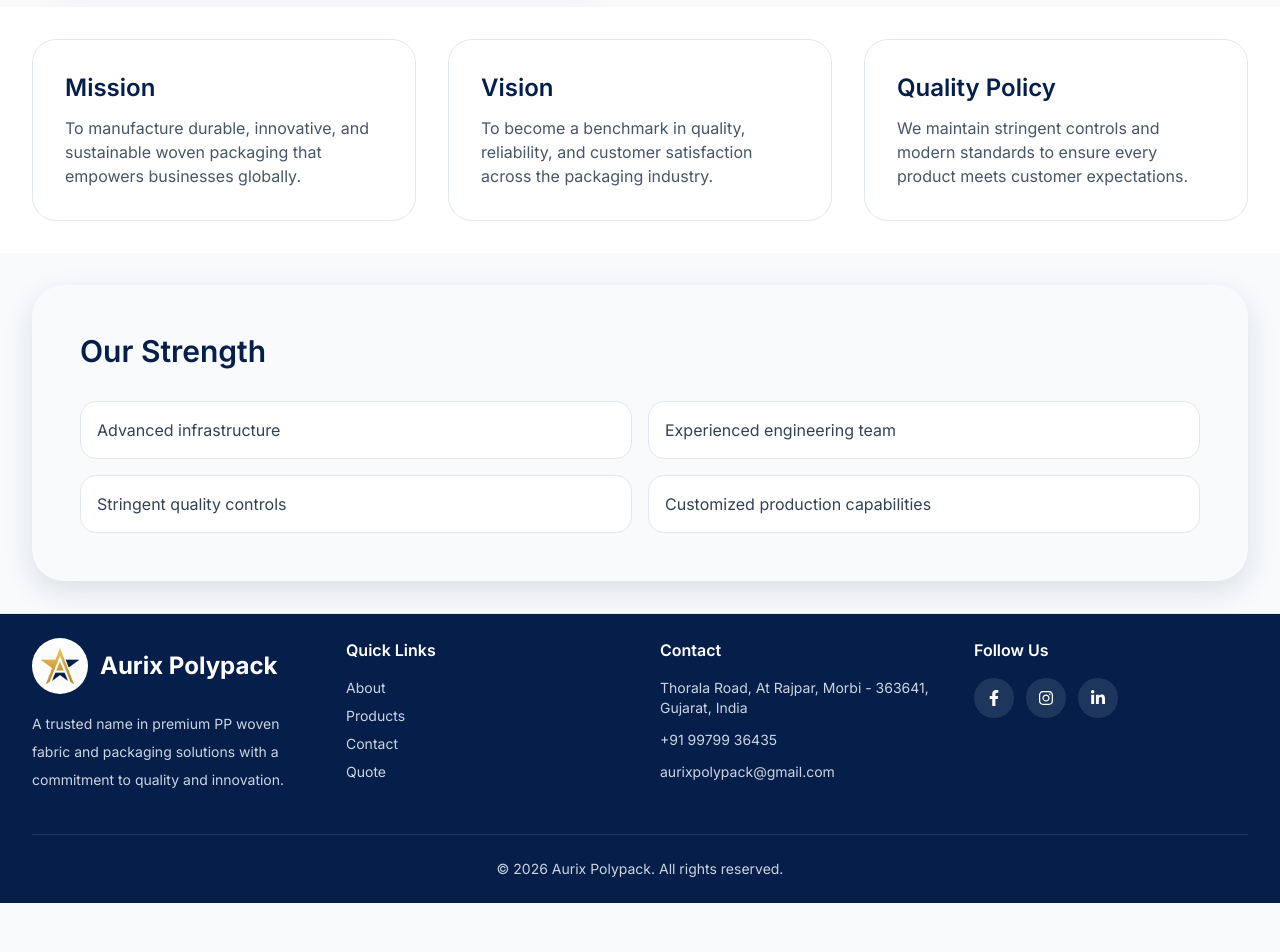
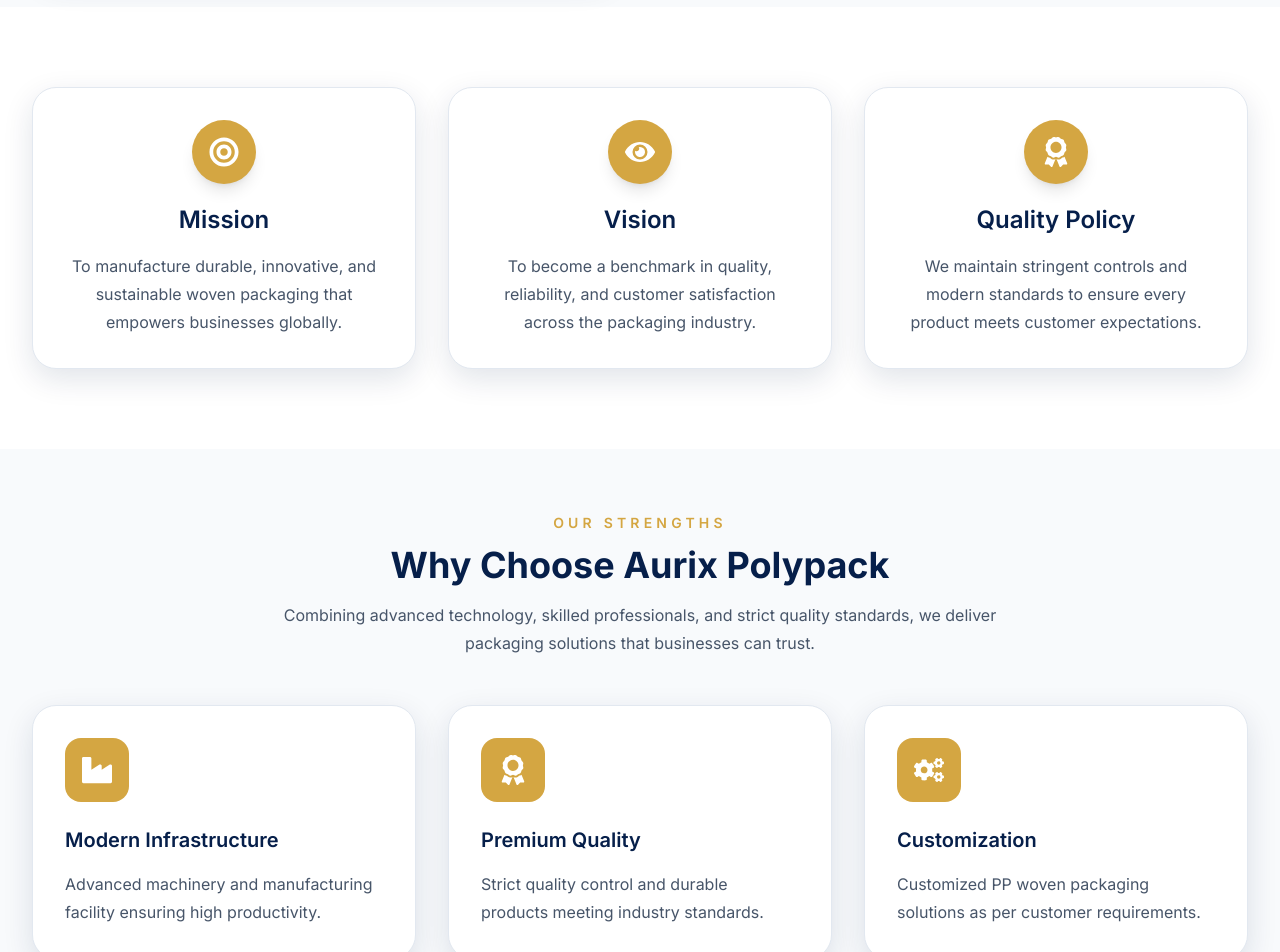
Before and after one commit to RushikKaravadiya/aurix-polypack, a React (Vite) app: page /about in a window 1280 px wide. Shown: the part 800-1752 px from the top of the page. Before the commit the page ends 1703 px from the top, so only its background shows below. Built offline with nearby package versions, Linux system fonts and the light colour scheme; no server answers.

Commit message:
about as changes

```diff
--- a/src/pages/About.jsx
+++ b/src/pages/About.jsx
@@ -1,54 +1,167 @@
-import { motion } from 'framer-motion'
-import PageHeader from '../components/PageHeader'
+import { motion } from "framer-motion";
+import PageHeader from "../components/PageHeader";
 import MainLogo from "/images/MainLogo.png";
+import {
+  FaBullseye,
+  FaEye,
+  FaIndustry,
+  FaAward,
+  FaCogs,
+  FaShippingFast,
+  FaUsers,
+  FaGlobeAsia,
+} from "react-icons/fa";
 
-const strengths = ['Advanced infrastructure', 'Experienced engineering team', 'Stringent quality controls', 'Customized production capabilities']
-
+const strengths = [
+  {
+    icon: <FaIndustry />,
+    title: "Modern Infrastructure",
+    desc: "Advanced machinery and manufacturing facility ensuring high productivity.",
+  },
+  {
+    icon: <FaAward />,
+    title: "Premium Quality",
+    desc: "Strict quality control and durable products meeting industry standards.",
+  },
+  {
+    icon: <FaCogs />,
+    title: "Customization",
+    desc: "Customized PP woven packaging solutions as per customer requirements.",
+  },
+  {
+    icon: <FaShippingFast />,
+    title: "Fast Delivery",
+    desc: "Reliable logistics and timely delivery across India and overseas.",
+  },
+  {
+    icon: <FaUsers />,
+    title: "Experienced Team",
+    desc: "Skilled professionals committed to innovation and customer satisfaction.",
+  },
+  {
+    icon: <FaGlobeAsia />,
+    title: "Global Reach",
+    desc: "Serving domestic and international markets with trusted packaging solutions.",
+  },
+];
 function About() {
   return (
     <main>
-      <PageHeader title="About Us" subtitle="Delivering performance and trust through every woven product" />
+      <PageHeader
+        title="About Us"
+        subtitle="Delivering performance and trust through every woven product"
+      />
 
       <section className="mx-auto max-w-7xl px-4 py-8 sm:px-6 lg:px-8">
         <div className="grid gap-10 lg:grid-cols-2 lg:items-center">
-          <motion.img initial={{ opacity: 0, scale: 0.95 }} whileInView={{ opacity: 1, scale: 1 }} viewport={{ once: true }} src={MainLogo} alt="Manufacturing unit" className="h-[450px] w-full rounded-[32px] object-cover shadow-soft" />
+          <motion.img
+            initial={{ opacity: 0, scale: 0.95 }}
+            whileInView={{ opacity: 1, scale: 1 }}
+            viewport={{ once: true }}
+            src={MainLogo}
+            alt="Manufacturing unit"
+            className="h-[450px] w-full rounded-[32px] object-cover shadow-soft"
+          />
           <div className="space-y-5">
-            <h2 className="text-3xl font-semibold text-primary">Company Introduction</h2>
-            <p className="text-lg leading-8 text-slate-600">Aurix Polypack is a dedicated PP woven fabric manufacturer specializing in high-quality woven fabrics, bags, tarpaulin, and related packaging products for domestic and international clientele.</p>
-            <p className="text-lg leading-8 text-slate-600">Our manufacturing processes are designed to deliver robust products with excellent finish, reliable performance, and cost-effective value for every customer.</p>
+            <h2 className="text-3xl font-semibold text-primary">
+              Company Introduction
+            </h2>
+            <p className="text-lg leading-8 text-slate-600">
+              Aurix Polypack is a dedicated PP woven fabric manufacturer
+              specializing in high-quality woven fabrics, bags, tarpaulin, and
+              related packaging products for domestic and international
+              clientele.
+            </p>
+            <p className="text-lg leading-8 text-slate-600">
+              Our manufacturing processes are designed to deliver robust
+              products with excellent finish, reliable performance, and
+              cost-effective value for every customer.
+            </p>
           </div>
         </div>
       </section>
 
-      <section className="bg-white py-8">
+      <section className="bg-white py-20">
         <div className="mx-auto grid max-w-7xl gap-8 px-4 sm:px-6 lg:grid-cols-3 lg:px-8">
-          <div className="rounded-3xl border border-slate-200 p-8">
+          <div className="rounded-3xl border border-slate-200 bg-white p-8 text-center shadow-soft hover:-translate-y-2 transition duration-300">
+            <div className="mx-auto mb-5 flex h-16 w-16 items-center justify-center rounded-full bg-gold text-white text-3xl shadow-lg">
+              <FaBullseye />
+            </div>
+
             <h3 className="text-2xl font-semibold text-primary">Mission</h3>
-            <p className="mt-3 text-slate-600">To manufacture durable, innovative, and sustainable woven packaging that empowers businesses globally.</p>
+
+            <p className="mt-4 text-slate-600 leading-7">
+              To manufacture durable, innovative, and sustainable woven
+              packaging that empowers businesses globally.
+            </p>
           </div>
-          <div className="rounded-3xl border border-slate-200 p-8">
+          <div className="rounded-3xl border border-slate-200 bg-white p-8 text-center shadow-soft hover:-translate-y-2 transition duration-300">
+            <div className="mx-auto mb-5 flex h-16 w-16 items-center justify-center rounded-full bg-gold text-white text-3xl shadow-lg">
+              <FaEye />
+            </div>
+
             <h3 className="text-2xl font-semibold text-primary">Vision</h3>
-            <p className="mt-3 text-slate-600">To become a benchmark in quality, reliability, and customer satisfaction across the packaging industry.</p>
+
+            <p className="mt-4 text-slate-600 leading-7">
+              To become a benchmark in quality, reliability, and customer
+              satisfaction across the packaging industry.
+            </p>
           </div>
-          <div className="rounded-3xl border border-slate-200 p-8">
-            <h3 className="text-2xl font-semibold text-primary">Quality Policy</h3>
-            <p className="mt-3 text-slate-600">We maintain stringent controls and modern standards to ensure every product meets customer expectations.</p>
+          <div className="rounded-3xl border border-slate-200 bg-white p-8 text-center shadow-soft hover:-translate-y-2 transition duration-300">
+            <div className="mx-auto mb-5 flex h-16 w-16 items-center justify-center rounded-full bg-gold text-white text-3xl shadow-lg">
+              <FaAward />
+            </div>
+
+            <h3 className="text-2xl font-semibold text-primary">
+              Quality Policy
+            </h3>
+
+            <p className="mt-4 text-slate-600 leading-7">
+              We maintain stringent controls and modern standards to ensure
+              every product meets customer expectations.
+            </p>
           </div>
         </div>
       </section>
 
-      <section className="mx-auto max-w-7xl px-4 py-8 sm:px-6 lg:px-8">
-        <div className="rounded-[32px] bg-background p-8 shadow-soft lg:p-12">
-          <h2 className="text-3xl font-semibold text-primary">Our Strength</h2>
-          <div className="mt-8 grid gap-4 md:grid-cols-2">
-            {strengths.map((item) => (
-              <div key={item} className="rounded-2xl border border-slate-200 bg-white p-4 text-slate-700">{item}</div>
-            ))}
-          </div>
+      <section className="mx-auto max-w-7xl px-4 py-16 sm:px-6 lg:px-8">
+        <div className="text-center mb-12">
+          <p className="text-sm font-semibold uppercase tracking-[0.3em] text-gold">
+            Our Strengths
+          </p>
+
+          <h2 className="mt-3 text-4xl font-bold text-primary">
+            Why Choose Aurix Polypack
+          </h2>
+
+          <p className="mx-auto mt-4 max-w-3xl text-slate-600 leading-7">
+            Combining advanced technology, skilled professionals, and strict
+            quality standards, we deliver packaging solutions that businesses
+            can trust.
+          </p>
+        </div>
+
+        <div className="grid gap-8 sm:grid-cols-2 lg:grid-cols-3">
+          {strengths.map((item, index) => (
+            <div
+              key={index}
+              className="group rounded-3xl border border-slate-200 bg-white p-8 shadow-soft transition-all duration-300 hover:-translate-y-3 hover:border-gold hover:shadow-2xl"
+            >
+              <div className="mb-6 flex h-16 w-16 items-center justify-center rounded-2xl bg-gold text-3xl text-white transition group-hover:rotate-6">
+                {item.icon}
+              </div>
+
+              <h3 className="text-xl font-semibold text-primary">
+                {item.title}
+              </h3>
+
+              <p className="mt-4 leading-7 text-slate-600">{item.desc}</p>
+            </div>
+          ))}
         </div>
       </section>
     </main>
-  )
+  );
 }
 
-export default About
+export default About;
```
Also changed, not shown: 1 other file (tests, documents, lock files or other folders).
